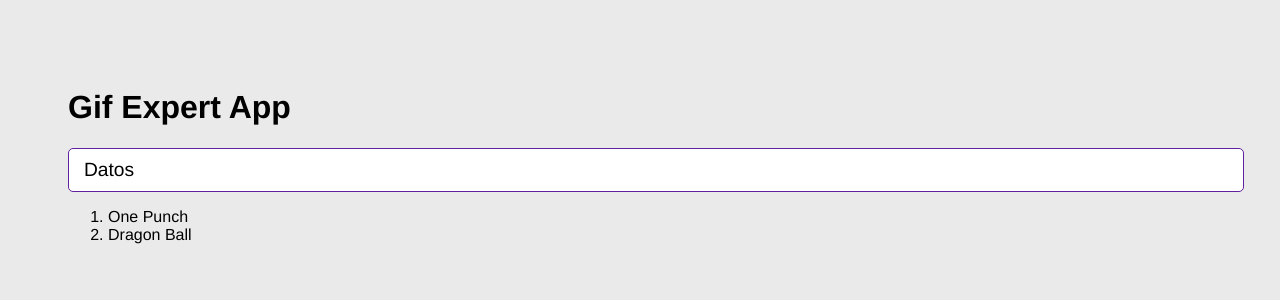
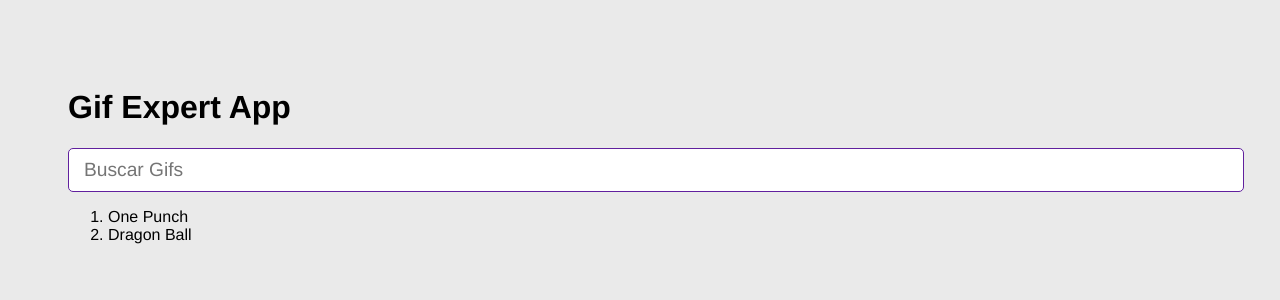
Before and after one commit to javiergp23/GifApp, a React (Vite) app: page / in a window 1280 px wide. Shown: the top 300 px of the page. Built offline with nearby package versions, Linux system fonts and the light colour scheme.

Commit message:
onNewCategory

```diff
--- a/src/GifExpertApp.jsx
+++ b/src/GifExpertApp.jsx
@@ -5,8 +5,9 @@ export const GifExpertApp = () => {
 
     const [categories, setCategories] = useState([ 'One Punch', 'Dragon Ball'])
 
-    const onAddCategory = () => {
-        setCategories([ ...categories, 'Game of Thrones'])
+    const onAddCategory = ( newCategory ) => {
+        categories.push(newCategory);
+        // setCategories([ newCategory, ...categories ])
     }
 
     return(
@@ -14,7 +15,10 @@ export const GifExpertApp = () => {
             {/* Titulo */}
             <h1>Gif Expert App</h1>
             {/* Input */}
-            <AddCategory setCategories={ setCategories }/>
+            <AddCategory
+            // setCategories={ setCategories }
+                onNewCategory={ event => onAddCategory(event) }
+            />
             {/* Listado de Gif */}
             <ol>
                 {
--- a/src/components/AddCategory.jsx
+++ b/src/components/AddCategory.jsx
@@ -1,7 +1,7 @@
 import { useState } from 'react'
 
 export const AddCategory = ({ setCategories }) => {
-    const [inputValeu, setInputValue] = useState('Datos');
+    const [inputValeu, setInputValue] = useState('');
     const onInputChange = ({ target }) => {
         setInputValue(target.value);
     }
@@ -16,9 +16,8 @@ export const AddCategory = ({ setCategories }) => {
 
         <input
             type="text"
-            placeholder="Buscar todos los Gifs"
+            placeholder="Buscar Gifs"
             value={inputValeu}
-
             onChange={ onInputChange}
         />
 
```
